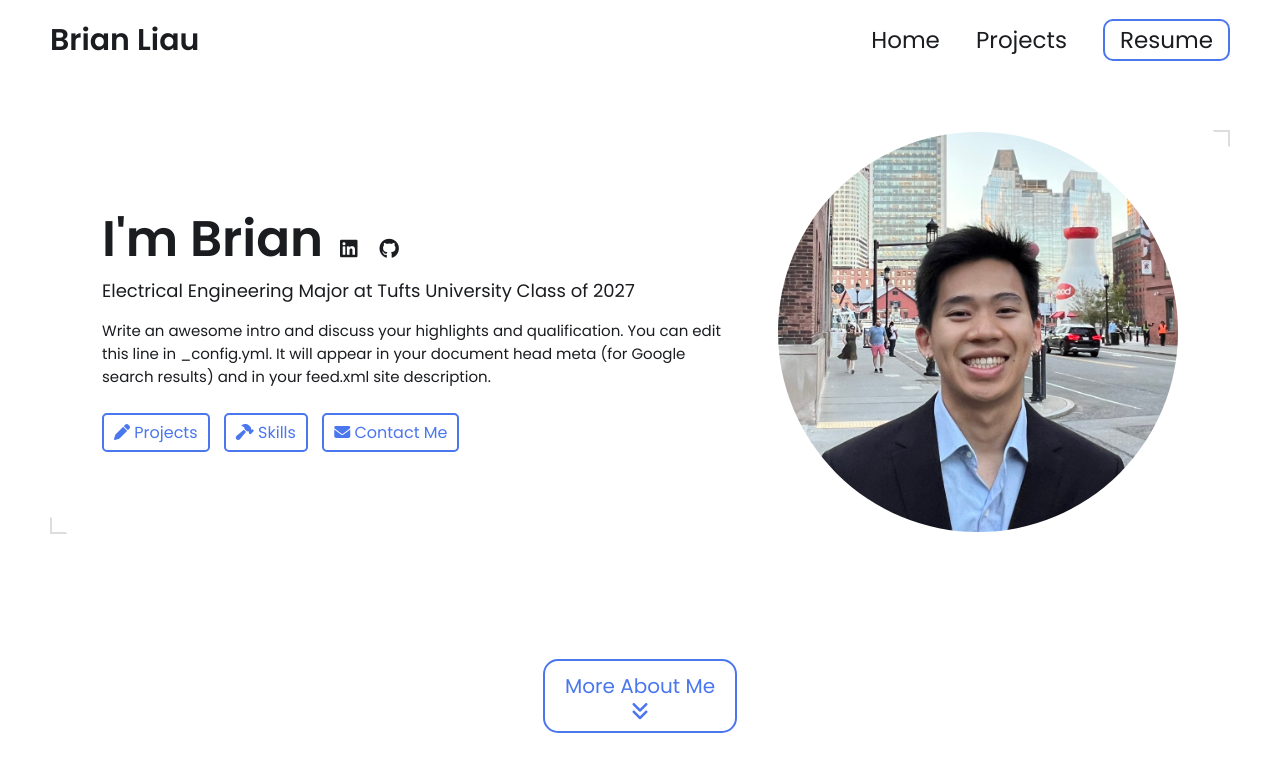
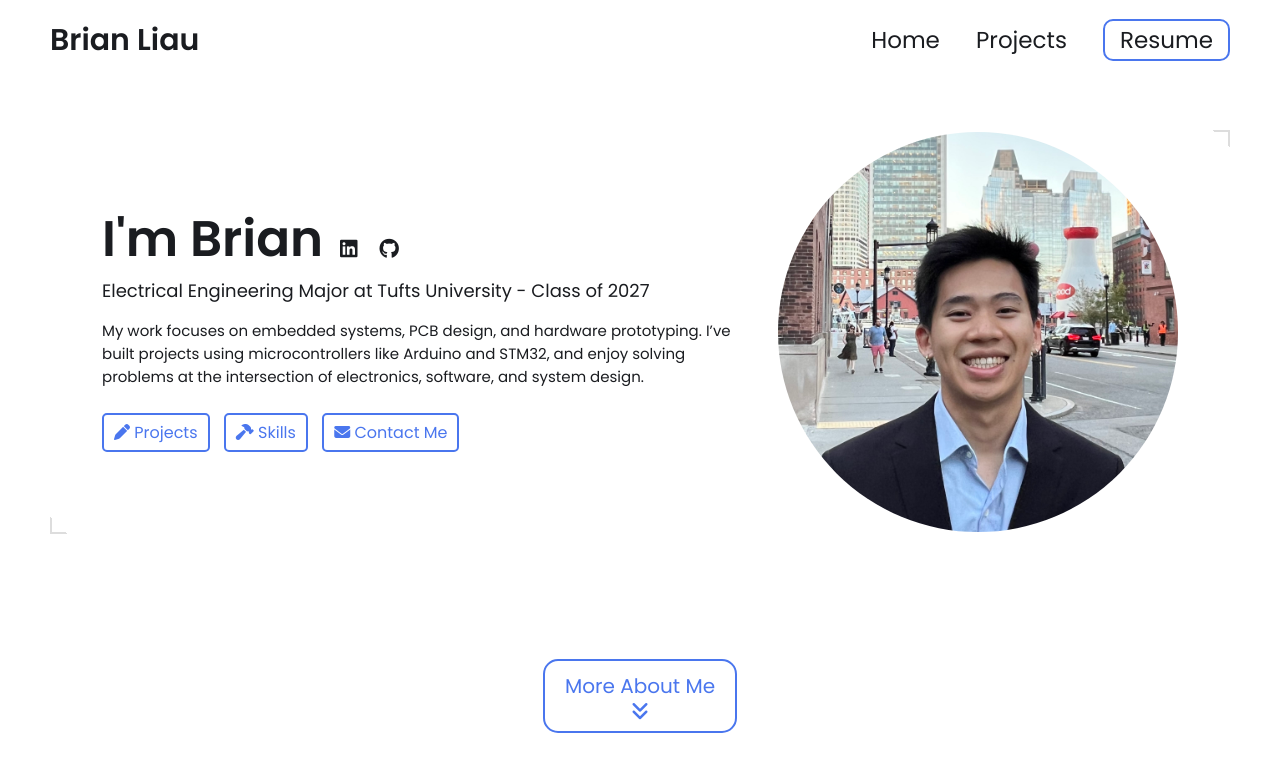
Before and after one commit to briancliau/briancliau.github.io, a Jekyll site: the page built from index.html, in a window 1280 px wide and 900 px high. Shown: the top 772 px of the window. Built offline with Jekyll 4.4.1, drawn with Linux system fonts in a browser that asks for light colours.

Commit message:
Revise headline and update description in config
Updated the headline and description to reflect current focus and projects.

```diff
--- a/_config.yml
+++ b/_config.yml
@@ -13,11 +13,11 @@ title: Brian Liau's Portfolio # This is what shows up in the tab of the browser
 
 # Hero Section
 name: Brian Liau
-headline: Electrical Engineering Major at Tufts University Class of 2027
+headline: Electrical Engineering Major at Tufts University - Class of 2027
 description: >- # dont remove this line. this will ignore all new lines until the next section
-  Write an awesome intro and discuss your highlights and qualification. You can edit this
-  line in _config.yml. It will appear in your document head meta (for
-  Google search results) and in your feed.xml site description.
+  My work focuses on embedded systems, PCB design, and hardware prototyping. I’ve built projects
+  using microcontrollers like Arduino and STM32, and enjoy solving problems at the
+  intersection of electronics, software, and system design.
 
 # Place your profile image in /assets/images/profile-image/folder and edit the file name
 profile_image: ./assets/images/profile-image/headshot.jpg
```
